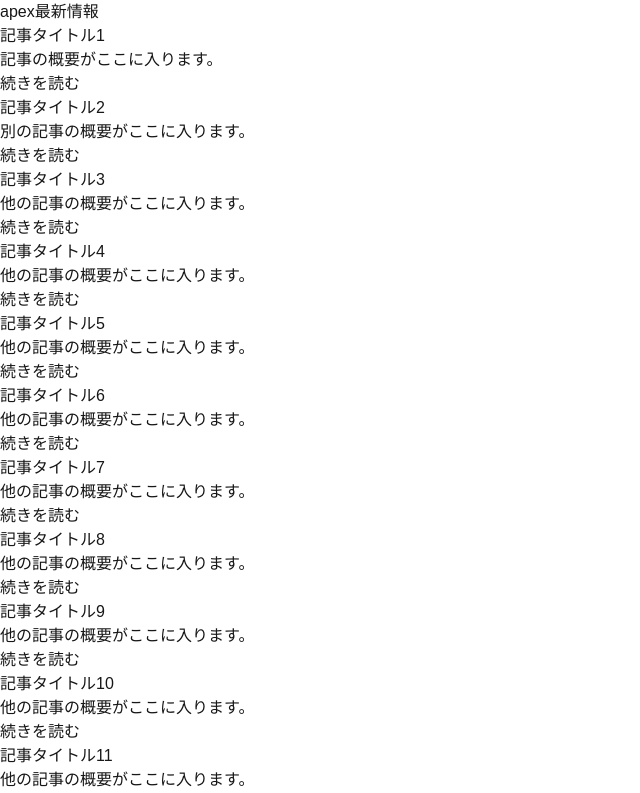
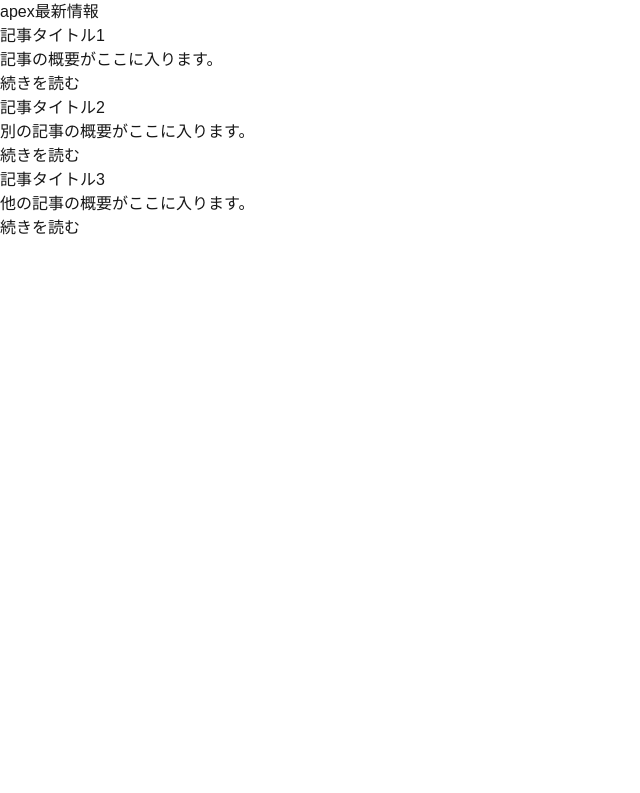
Before and after one commit to group-program/game-information-app, a Next.js app: page / in a window 1280 px wide. Shown: the top 793 px of the page, without its empty margins (0-640 px from the left). Built offline with nearby package versions, Linux system fonts and the light colour scheme.

Commit message:
記事の詳細ページ追加

```diff
--- /dev/null
+++ b/src/app/api/article/[id]/route.ts
@@ -0,0 +1,29 @@
+import { NextRequest, NextResponse } from "next/server";
+
+// 仮のデータ
+const articles = [
+  { id: "1", title: "記事タイトル1", content: "記事の内容1" },
+  { id: "2", title: "記事タイトル2", content: "記事の内容2" },
+];
+
+export async function GET(request: NextRequest, context: { params: { id?: string } }) {
+  // `params` を await で取得
+  const params = await context.params;
+  const articleId = params?.id;
+
+  if (!articleId) {
+    console.error("記事IDが取得できませんでした");
+    return NextResponse.json({ error: "記事IDがありません" }, { status: 400 });
+  }
+
+  console.log("API received ID:", articleId); // デバッグログ
+
+  const article = articles.find((a) => a.id === articleId);
+
+  if (!article) {
+    console.error("記事が見つかりません:", articleId);
+    return NextResponse.json({ error: "記事が見つかりません" }, { status: 404 });
+  }
+
+  return NextResponse.json(article);
+}
--- a/src/app/components/ArticleCard.tsx
+++ b/src/app/components/ArticleCard.tsx
@@ -1,27 +1,12 @@
+import Link from "next/link";
+
+export default function ArticleCard() {
   const articles = [
-    { id: 1, title: "記事タイトル1", excerpt: "記事の概要がここに入ります。" },
-    { id: 2, title: "記事タイトル2", excerpt: "別の記事の概要がここに入ります。" },
-    { id: 3, title: "記事タイトル3", excerpt: "他の記事の概要がここに入ります。" },
-    { id: 4, title: "記事タイトル4", excerpt: "他の記事の概要がここに入ります。" },
-    { id: 5, title: "記事タイトル5", excerpt: "他の記事の概要がここに入ります。" },
-    { id: 6, title: "記事タイトル6", excerpt: "他の記事の概要がここに入ります。" },
-    { id: 7, title: "記事タイトル7", excerpt: "他の記事の概要がここに入ります。" },
-    { id: 8, title: "記事タイトル8", excerpt: "他の記事の概要がここに入ります。" },
-    { id: 9, title: "記事タイトル9", excerpt: "他の記事の概要がここに入ります。" },
-    { id: 10, title: "記事タイトル10", excerpt: "他の記事の概要がここに入ります。" },
-    { id: 11, title: "記事タイトル11", excerpt: "他の記事の概要がここに入ります。" },
-    { id: 12, title: "記事タイトル12", excerpt: "他の記事の概要がここに入ります。" },
-    { id: 13, title: "記事タイトル13", excerpt: "他の記事の概要がここに入ります。" },
-    { id: 14, title: "記事タイトル14", excerpt: "他の記事の概要がここに入ります。" },
-    { id: 15, title: "記事タイトル15", excerpt: "他の記事の概要がここに入ります。" },
-    { id: 16, title: "記事タイトル16", excerpt: "他の記事の概要がここに入ります。" },
-    { id: 17, title: "記事タイトル17", excerpt: "他の記事の概要がここに入ります。" },
-    { id: 18, title: "記事タイトル18", excerpt: "他の記事の概要がここに入ります。" },
-    { id: 19, title: "記事タイトル19", excerpt: "他の記事の概要がここに入ります。" },
-    { id: 20, title: "記事タイトル20", excerpt: "他の記事の概要がここに入ります。" },
-    ]
+    { id: "1", title: "記事タイトル1", excerpt: "記事の概要がここに入ります。" },
+    { id: "2", title: "記事タイトル2", excerpt: "別の記事の概要がここに入ります。" },
+    { id: "3", title: "記事タイトル3", excerpt: "他の記事の概要がここに入ります。" },
+  ];
 
-const ArticleCard = () => {
   return (
     <div className="grid grid-cols-2 sm:grid-cols-3 lg:grid-cols-4 gap-6 w-full max-w-7xl">
       {articles.map((article) => (
@@ -31,13 +16,11 @@
         >
           <h2 className="text-2xl font-semibold text-black">{article.title}</h2>
           <p className="text-gray-600 mt-2">{article.excerpt}</p>
-            <a href={`/article/${article.id}`} className="text-blue-600 hover:underline mt-4 inline-block">
+          <Link href={`/article/${article.id}`} className="text-blue-600 hover:underline mt-4 inline-block">
             続きを読む
-            </a>
+          </Link>
         </div>
       ))}
     </div>
-    )
+  );
 }
-
-export default ArticleCard
```
Also changed, not shown: src/app/ariticle/[id]/page.tsx (deleted, +0 -10 lines), src/app/article/[id]/page.tsx (added, +34 -0 lines). Lines whose indentation alone changed are shown as unchanged.
